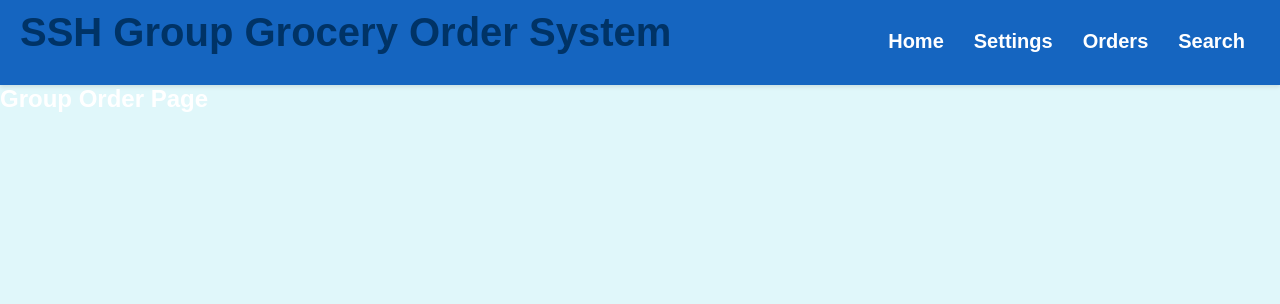
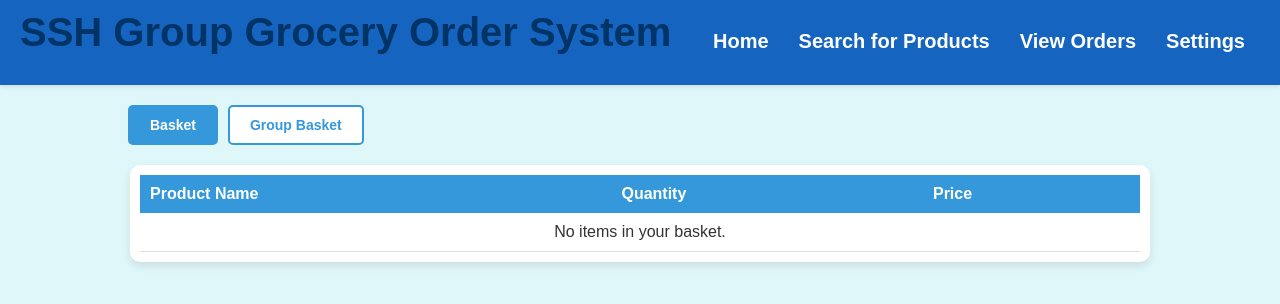
Before and after one commit to jackg1230/SSEP, a React (Create React App) app in the folder frontend/: page /orders in a window 1280 px wide. Shown: the top 304 px of the page. Built offline with nearby package versions, Linux system fonts and the light colour scheme.

Commit message:
Foundation for GroupOrderPage
Implemented a table for both the individual basket and the group basket, css needs some work

```diff
--- /dev/null
+++ b/frontend/src/components/GroupOrder/GroupOrderPage.css
@@ -0,0 +1,94 @@
+
+.container {
+  width: 80%;
+  margin: 20px auto;
+}
+
+
+.button-container {
+  display: flex;
+  justify-content: flex-start;
+  margin-bottom: 20px;
+}
+
+
+.switch-button {
+  padding: 10px 20px;
+  font-size: 14px;
+  border: 2px solid #3498db;
+  border-radius: 5px;
+  background-color: #ffffff;
+  color: #3498db;
+  font-weight: bold;
+  cursor: pointer;
+  transition: background-color 0.3s ease, color 0.3s ease;
+  margin-right: 10px;
+  white-space: nowrap;
+}
+
+/* Button hover effect */
+.switch-button:hover {
+  background-color: #e0f7fc;
+}
+
+
+.switch-button.active {
+  background-color: #3498db;
+  color: white;
+}
+
+
+.table-container {
+  background-color: white;
+  border-radius: 10px;
+  padding: 10px;
+  overflow: hidden;
+}
+
+table {
+  width: 100%;
+  border-collapse: collapse;
+  text-align: left;
+}
+
+thead {
+  background-color: #3498db;
+  color: white;
+}
+
+thead tr th {
+  padding: 10px;
+}
+
+tbody tr {
+  border-bottom: 1px solid #ddd;
+}
+
+tbody tr:nth-child(even) {
+  background-color: #f9f9f9;
+}
+
+tbody tr td {
+  padding: 10px;
+}
+
+tbody tr:hover {
+  background-color: #f1f1f1;
+}
+
+
+@media (max-width: 768px) {
+  .container {
+    width: 95%;
+    padding: 10px;
+  }
+
+  .switch-button {
+    padding: 5px 8px;
+    font-size: 12px;
+  }
+
+  table {
+    font-size: 14px;
+  }
+}
--- a/frontend/src/components/GroupOrder/GroupOrderPage.js
+++ b/frontend/src/components/GroupOrder/GroupOrderPage.js
@@ -1,10 +1,111 @@
-import React from 'react';
+import React, { useState, useEffect } from "react";
+import "./GroupOrderPage.css";
+
 function GroupOrderPage() {
-    return (
-      <div className="order-page">
-        <h2>Group Order Page</h2>
-        {/* Add order management UI here */}
+  const [activeTab, setActiveTab] = useState("basket"); // Tracks the selected table
+  const [basketItems, setBasketItems] = useState([]); // Individual basket items
+  const [groupBasketItems, setGroupBasketItems] = useState([]); // Group basket items
+
+  // Placeholder for fetching basket data
+  useEffect(() => {
+    setBasketItems([/* Example items */]);
+    setGroupBasketItems([/* Example items */]);
+  }, []);
+
+  // Button click handler
+  const handleButtonClick = (tab) => {
+    setActiveTab(tab);
+  };
+
+  return (
+    <div className="container">
+      {/* Buttons to switch between tables */}
+      <div className="button-container">
+        <button
+          className={`switch-button ${activeTab === "basket" ? "active" : ""}`}
+          onClick={() => handleButtonClick("basket")}
+        >
+          Basket
+        </button>
+        <button
+          className={`switch-button ${activeTab === "groupBasket" ? "active" : ""}`}
+          onClick={() => handleButtonClick("groupBasket")}
+        >
+          Group Basket
+        </button>
       </div>
-    );
-  }
-  export default GroupOrderPage;
+
+      {/* Table content */}
+      <div className="table-container">
+        {activeTab === "basket" && <BasketTable items={basketItems} />}
+        {activeTab === "groupBasket" && <GroupBasketTable items={groupBasketItems} />}
+      </div>
+    </div>
+  );
+}
+
+// Basket table component
+function BasketTable({ items }) {
+  return (
+    <table>
+      <thead>
+        <tr>
+          <th>Product Name</th>
+          <th>Quantity</th>
+          <th>Price</th>
+        </tr>
+      </thead>
+      <tbody>
+        {items.length > 0 ? (
+          items.map((item, index) => (
+            <tr key={index}>
+              <td>{item.name}</td>
+              <td>{item.quantity}</td>
+              <td>£{item.price}</td>
+            </tr>
+          ))
+        ) : (
+          <tr>
+            <td colSpan="3" style={{ textAlign: "center" }}>
+              No items in your basket.
+            </td>
+          </tr>
+        )}
+      </tbody>
+    </table>
+  );
+}
+
+// Group Basket table component
+function GroupBasketTable({ items }) {
+  return (
+    <table>
+      <thead>
+        <tr>
+          <th>Product Name</th>
+          <th>Group Quantity</th>
+          <th>Total Price</th>
+        </tr>
+      </thead>
+      <tbody>
+        {items.length > 0 ? (
+          items.map((item, index) => (
+            <tr key={index}>
+              <td>{item.name}</td>
+              <td>{item.groupQuantity}</td>
+              <td>£{item.totalPrice}</td>
+            </tr>
+          ))
+        ) : (
+          <tr>
+            <td colSpan="3" style={{ textAlign: "center" }}>
+              No items in the group basket.
+            </td>
+          </tr>
+        )}
+      </tbody>
+    </table>
+  );
+}
+
+export default GroupOrderPage;
--- a/frontend/src/components/Header/Header.js
+++ b/frontend/src/components/Header/Header.js
@@ -21,9 +21,11 @@ function Header() {
             <nav>
                 <ul>
                     <li><Link to="/home">Home</Link></li>
+                    <li><Link to="/search">Search for Products</Link></li>
+                    <li><Link to="/orders">View Orders</Link></li>
                     <li><Link to="/settings">Settings</Link></li>
-                    <li><Link to="/orders">Orders</Link></li>
-                    <li><Link to="/search">Search</Link></li>
+
+
                 </ul>
             </nav>
         </header>
```
